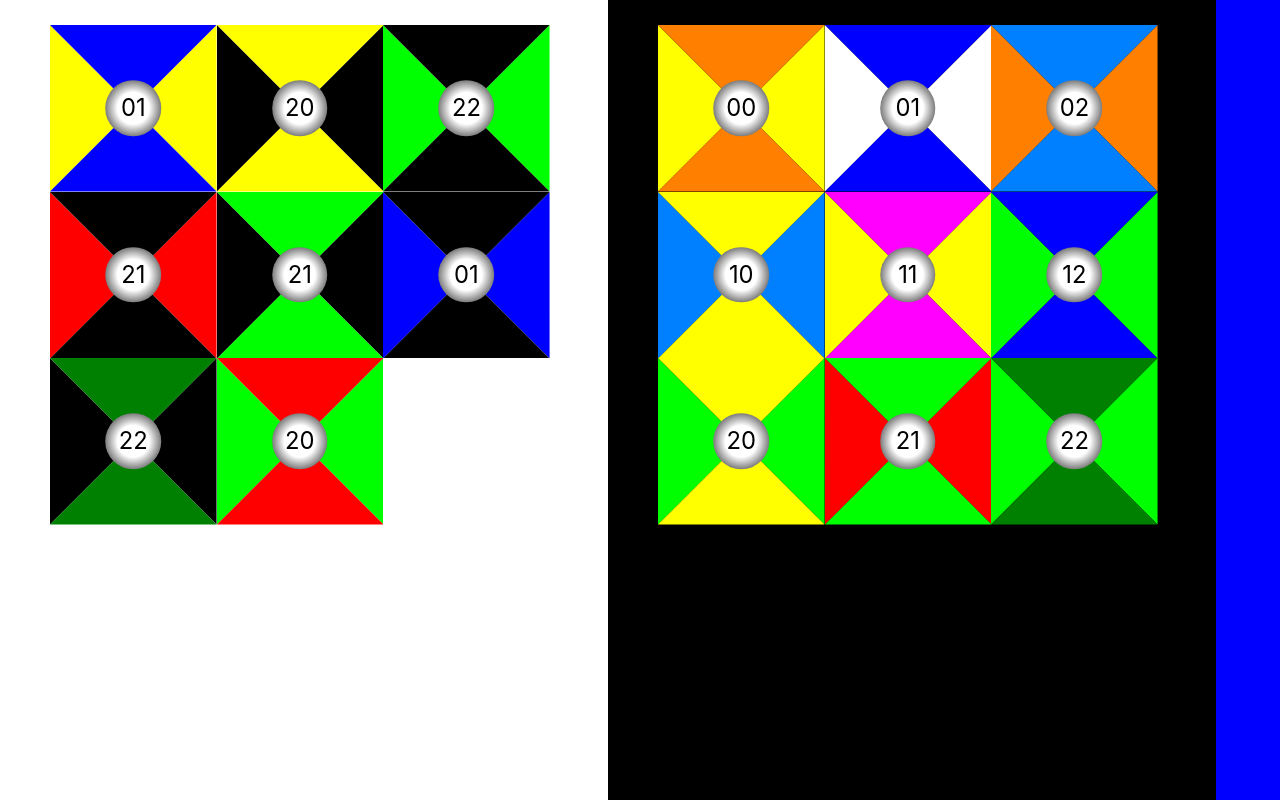
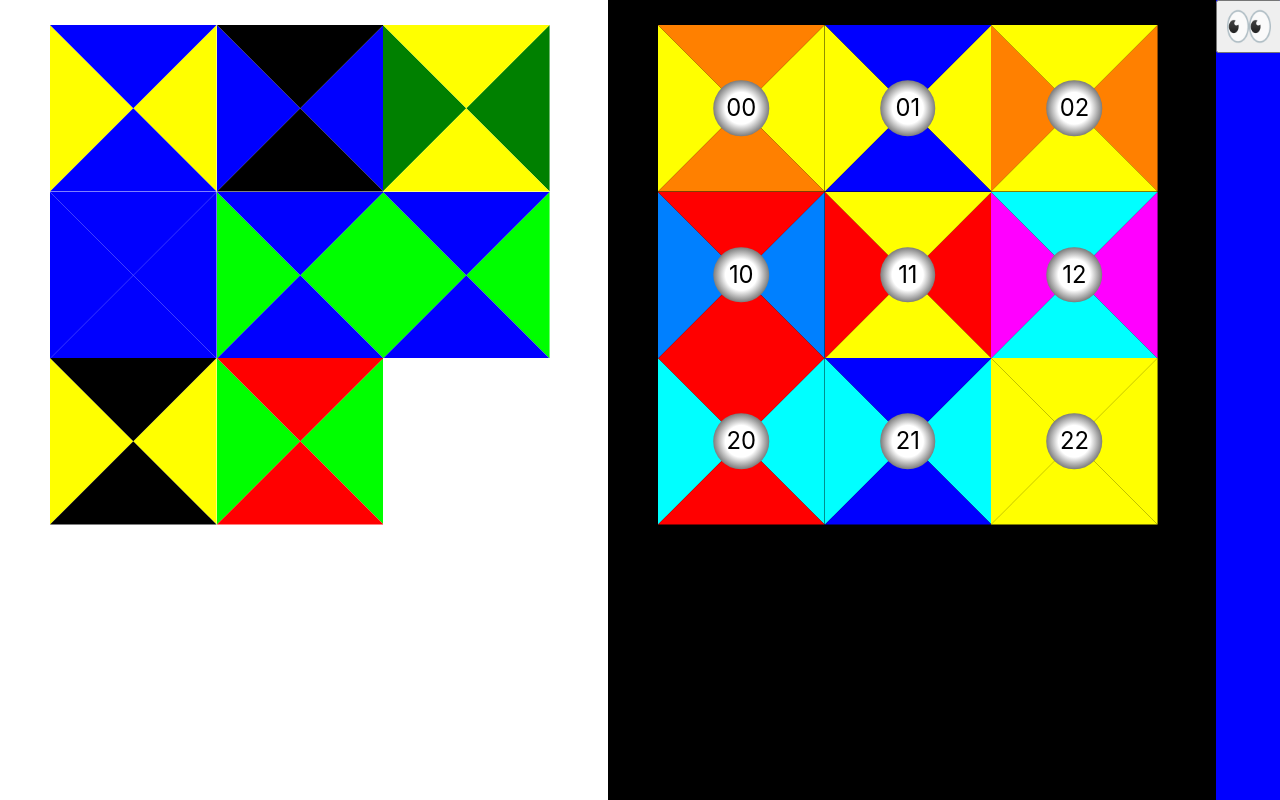
Before and after one commit to philbertani/ib01, a React (Create React App) app in the folder client/: page / in a window 1280 px wide. Built offline with nearby package versions, Linux system fonts and the light colour scheme.

Commit message:
keeping track of merged cells that match target board

```diff
--- a/client/src/Menu.js
+++ b/client/src/Menu.js
@@ -1,11 +1,15 @@
 import React from "react";
 import {useStore} from "react-redux";
 
-export default function Menu({style}) {
+export default function Menu({props,style}) {
+  const {setShowHints, mech} = props;
 
   const styleFinal = {...style};
   styleFinal.backgroundColor = "rgba(0,0,255,1)";
 
-  return <div style={styleFinal}></div>
-
+  return (
+    <div style={styleFinal}>
+      <button style={{fontSize:"1em"}} onClick={ev=>{setShowHints(prev=>!prev)}}>👀</button>
+    </div>
+  )
 }
--- a/client/src/WindowManager.js
+++ b/client/src/WindowManager.js
@@ -15,6 +15,10 @@ export default function WindowManager( {mainScreenRef} ) {
 
   const ws = useWindowSize();
   const [fullScreen,setFullScreen] = React.useState(false);
+  const [showHints,setShowHints] = React.useState(false);
+
+  const [numMatches,setNumMatches] = React.useState(0);
+  const matchesRef = React.useRef([]);
 
   React.useEffect( ()=>{
 
@@ -52,15 +56,19 @@ export default function WindowManager( {mainScreenRef} ) {
 
   },[mainScreenRef, fullScreen]);
 
+  const props = {
+    mech, ws, showHints, setShowHints, matchesRef, numMatches, setNumMatches
+  }
+
   if (ws.dimData) {
 
     //console.log("pixel ratio",window.devicePixelRatio); //we dont need this yet
 
     return (
       <div>
-        <Menu style={ws.dimData.menu} />
-        <TargetBoard mech={mech} style={ws.dimData.board} />
-        <PlaySpace mech={mech} style={ws.dimData.play} />
+        <Menu props={props} style={ws.dimData.menu} />
+        <TargetBoard props={props} style={ws.dimData.board} />
+        <PlaySpace props={props} style={ws.dimData.play} />
       </div>
     );
   }
--- a/client/src/game/Mechanics.js
+++ b/client/src/game/Mechanics.js
@@ -3,10 +3,18 @@ export default class Mechanics {
   playSpaceBoard;
 
   primaryColors = [
+    //trying to control relative frequencies by having multiple instances of some colors
+    [255, 0, 0],
+    [255, 0, 0],
     [255, 0, 0],
     [0, 255, 0],
+    [0, 255, 0],
+    [0, 255, 0],
+    [0, 0, 255],
+    [0, 0, 255],
     [0, 0, 255],
     [0,0,0],
+    [255,255,0],
     [255,255,0],
     [0,127.5,0]
 
@@ -53,6 +61,7 @@ export default class Mechanics {
     style.borderRadius = "50%";
     style.fontSize = cellWidth/7;
     style.background = "radial-gradient(white 40%,black)";
+    style.zIndex = 10000;
     return style;
   }
 
--- a/client/src/game/PlaySpace.js
+++ b/client/src/game/PlaySpace.js
@@ -3,18 +3,19 @@ import * as SVGTRI from "./SvgTriangles";
 import {useStore} from "react-redux";
 import { useWindowSize } from "../uiHooks";
 
-export default function PlaySpace({mech, style}) {
+export default function PlaySpace({props, style}) {
+  const { mech, showHints, matchesRef, setNumMatches } = props;
 
   const ws = useWindowSize();
-  const {isTouchDevice} = ws;
+  const { isTouchDevice } = ws;
 
   const boardInfo = mech.boardInfo;
-  const {cellDivisor,spacingDivisor} = mech.boardInfo;
+  const { cellDivisor, spacingDivisor } = mech.boardInfo;
 
-  const styleFinal = {...style};
+  const styleFinal = { ...style };
 
-  const cellWidth = styleFinal.width/cellDivisor;
-  const margin = .3*cellWidth;
+  const cellWidth = styleFinal.width / cellDivisor;
+  const margin = 0.3 * cellWidth;
   const spacing = styleFinal.width / spacingDivisor;
 
   styleFinal.backgroundColor = "rgba(0,0,0,0)";
@@ -28,7 +29,6 @@ export default function PlaySpace({mech, style}) {
   const [moveCell, setMoveCell] = React.useState({});
   const [mergeCell, setMergeCell] = React.useState({});
 
-
   const computeSourcesRef = React.useRef(true);
   const orderRef = React.useRef();
   const cellsRef = React.useRef();
@@ -41,9 +41,10 @@ export default function PlaySpace({mech, style}) {
   const numMovesRef = React.useRef(0);
   const nearestCellRef = React.useRef({});
 
+  //console.log('sr', selectedRef.current, selectedRef.current.length);
+
   //i dont trust react usestate for this:
   if (computeSourcesRef.current) {
-
     console.log("compute sources", boardInfo);
     //have an object that points from a target square to its 2 sources
     const sources = Array.from(Array(mech.boardInfo.rows), () =>
@@ -105,15 +106,14 @@ export default function PlaySpace({mech, style}) {
   },[displayMerge]);
   */
 
-  React.useEffect(()=>{
-
+  React.useEffect(() => {
     //this is getting called multiple times - prevent with boolean
     //we have to call for this from server for multi player
     const board = [];
 
-    const playSpaceBoard = mech.playSpaceBoard;  //keep track of the colors in each cell here
-    const N = boardInfo.rows*boardInfo.cols;
-    const M = Math.trunc(N/2);
+    const playSpaceBoard = mech.playSpaceBoard; //keep track of the colors in each cell here
+    const N = boardInfo.rows * boardInfo.cols;
+    const M = Math.trunc(N / 2);
 
     const order = orderRef.current;
     const cells = cellsRef.current;
@@ -126,83 +126,99 @@ export default function PlaySpace({mech, style}) {
     let checkMerge = false;
 
     let selectedRow, selectedCol, newTop, newLeft;
-    if ( selectedRef.current.length === 1) {
+    if (selectedRef.current.length === 1) {
       checkSelected = true;
       selectedRow = moveCell.row;
       selectedCol = moveCell.col;
-      newTop = moveCell.y - cellWidth/2;
-      newLeft = moveCell.x - cellWidth/2;
+      newTop = moveCell.y - cellWidth / 2;
+      newLeft = moveCell.x - cellWidth / 2;
       if (isTouchDevice) {
-        newTop -= cellWidth/1.8;
+        newTop -= cellWidth / 1.8;
 
-        if (numMovesRef.current===1) {
+        if (numMovesRef.current === 1) {
           //newTop -= cellWidth/20;
         }
       }
-    }
-
-    else if ( selectedRef.current.length ===2) {
+    } else if (selectedRef.current.length === 2) {
       checkMerge = true;
       selectedRow = moveCell.row;
       selectedCol = moveCell.col;
       newTop = mergeCell.y;
-      newLeft =  mergeCell.x;
+      newLeft = mergeCell.x;
     }
 
-
-    for (let i=0; i<order.length; i++) {
-
+    for (let i = 0; i < order.length; i++) {
       const index = order[i];
 
-      const {cell,row,col} = mech.linearTo2d(cells[index]);
-      const {cell:cellx,row:outRow,col:outCol} = mech.linearTo2d(cellOrder[i]);
-      const {cell:celly,row:outRow2,col:outCol2} = mech.linearTo2d(cellOrder[M+i]);
+      const { cell, row, col } = mech.linearTo2d(cells[index]);
+      const {
+        cell: cellx,
+        row: outRow,
+        col: outCol,
+      } = mech.linearTo2d(cellOrder[i]);
+      const {
+        cell: celly,
+        row: outRow2,
+        col: outCol2,
+      } = mech.linearTo2d(cellOrder[M + i]);
 
       //console.log(i,cellOrder[i],cellOrder[i*2],outRow,outCol,outRow2,outCol2);
 
-      const [p1,p2] = [cell[2],cell[3]];
+      const [p1, p2] = [cell[2], cell[3]];
 
-      const prim1a = mech.vecToRGB( mech.primaryColors[p1[0]] );
-      const prim1b = mech.vecToRGB( mech.primaryColors[p1[1]] );
+      const prim1a = mech.vecToRGB(mech.primaryColors[p1[0]]);
+      const prim1b = mech.vecToRGB(mech.primaryColors[p1[1]]);
 
-      const prim2a = mech.vecToRGB( mech.primaryColors[p2[0]] );
-      const prim2b = mech.vecToRGB( mech.primaryColors[p2[1]] );
+      const prim2a = mech.vecToRGB(mech.primaryColors[p2[0]]);
+      const prim2b = mech.vecToRGB(mech.primaryColors[p2[1]]);
 
       //we need these for the final comparison versus the target cells
       //colors are always specified as: [horizontal,vertical]
-      playSpaceBoard[outRow][outCol] = {target:[row,col],prim:[p1[0],p2[0]]};
-      playSpaceBoard[outRow2][outCol2] = {target:[row,col],prim:[p1[1],p2[1]]};
+      playSpaceBoard[outRow][outCol] = {
+        target: [row, col],
+        prim: [p1[0], p2[0]],
+      };
+      playSpaceBoard[outRow2][outCol2] = {
+        target: [row, col],
+        prim: [p1[1], p2[1]],
+      };
 
-      sources[row][col] = [[outRow,outCol],[outRow2,outCol2]];
+      sources[row][col] = [
+        [outRow, outCol],
+        [outRow2, outCol2],
+      ];
 
-      const newStyle1={
-        position:"absolute", width:cellWidth,
-        left: margin+spacing*outCol,
-        top: margin/2+spacing*outRow,
-        height: cellWidth
+      const newStyle1 = {
+        position: "absolute",
+        width: cellWidth,
+        left: margin + spacing * outCol,
+        top: margin / 2 + spacing * outRow,
+        height: cellWidth,
+      };
+
+      const newStyle2 = {
+        position: "absolute",
+        width: cellWidth,
+        left: margin + spacing * outCol2,
+        top: margin / 2 + spacing * outRow2,
+        height: cellWidth,
+      };
+
+      const debugStyle1 = mech.setDebugStyle(newStyle1, cellWidth);
+      const debugStyle2 = mech.setDebugStyle(newStyle2, cellWidth);
+
+      const overlayStyle1 = mech.setOverlayStyle(newStyle1, cellWidth);
+      const overlayStyle2 = mech.setOverlayStyle(newStyle2, cellWidth);
+
+      const mbm = "lighten";
+      if (checkSelected || checkMerge) {
+        //newStyle1.opacity = .5; //opacity messes up the colors, mix-blend-mode fixes all
+        newStyle1.mixBlendMode = mbm;
+        newStyle2.mixBlendMode = mbm;
       }
 
-      const newStyle2={
-        position:"absolute", width:cellWidth,
-        left: margin+spacing*outCol2,
-        top: margin/2+spacing*outRow2,
-        height: cellWidth
-      }
-
-      const debugStyle1 = mech.setDebugStyle(newStyle1,cellWidth);
-      const debugStyle2 = mech.setDebugStyle(newStyle2,cellWidth);
-
-      const overlayStyle1 = mech.setOverlayStyle(newStyle1,cellWidth);
-      const overlayStyle2 = mech.setOverlayStyle(newStyle2,cellWidth);
-
       if (checkSelected || checkMerge) {
-        //newStyle1.opacity = .5; //opacity messes up the colors, mix-blend-mode fixes all
-        newStyle1.mixBlendMode = "lighten"; //"screen"; //"difference";
-        newStyle2.mixBlendMode = "lighten"; //"screen"; //"difference";
-      }
-
-      if (checkSelected || checkMerge ) {
-        if ( outRow == selectedRow && outCol == selectedCol) {
+        if (outRow == selectedRow && outCol == selectedCol) {
           newStyle1.top = newTop;
           newStyle1.left = newLeft;
           newStyle1.zIndex = 1000;
@@ -231,12 +247,29 @@ export default function PlaySpace({mech, style}) {
         ></div>
       );
 
-      board.push(
-        <div key={"tileAdebug"+row.toString()+col.toString()} style={debugStyle1}>{row}{col}</div>
-      )
+      if (showHints) {
+        board.push(
+          <div
+            key={"tileAdebug" + row.toString() + col.toString()}
+            style={debugStyle1}
+          >
+            {row}
+            {col}
+          </div>
+        );
+        board.push(
+          <div
+            key={"tileBdebug" + row.toString() + col.toString()}
+            style={debugStyle2}
+          >
+            {row}
+            {col}
+          </div>
+        );
+      }
 
       if (checkSelected || checkMerge) {
-        if ( outRow2 == selectedRow && outCol2 == selectedCol) {
+        if (outRow2 == selectedRow && outCol2 == selectedCol) {
           newStyle2.top = newTop;
           newStyle2.left = newLeft;
           newStyle2.zIndex = 1000;
@@ -264,19 +297,13 @@ export default function PlaySpace({mech, style}) {
           style={overlayStyle2}
         ></div>
       );
-
-      board.push(
-        <div key={"tileBdebug"+row.toString()+col.toString()} style={debugStyle2}>{row}{col}</div>
-      )
-
     }
 
     mech.sources = sources;
     setNewBoard(board);
     setDebug(debug);
 
-  },[cellWidth, boardInfo, displayOverlay, moveCell, mergeCell])  //React suggestions ususally cause infinite rerendering hell - resist!
-
+  }, [cellWidth, boardInfo, displayOverlay, moveCell, mergeCell, showHints]); //React suggestions ususally cause infinite rerendering hell - resist!
 
   function whichCell(x, y, moveFlag = false) {
     for (let row = 0; row < boardInfo.rows; row++) {
@@ -290,7 +317,6 @@ export default function PlaySpace({mech, style}) {
           y > rect.top &&
           y < rect.bottom
         ) {
-
           //console.log("found it", cellInfo, moveCell);
 
           const [row, col] = [
@@ -314,36 +340,67 @@ export default function PlaySpace({mech, style}) {
     return [null, false];
   }
 
+  function checkMergedCells(cells) {
+
+    //there is some weird memory leak here
+    //cells has 2 elements but shows as 1 element array sometimes
+
+    //cells should have 2 elements;
+    if (cells.length !== 2) return;
+
+    const [cell1, cell2] = cells;
+
+    const boardCell1 = mech.playSpaceBoard[cell1.row][cell1.col];
+    const boardCell2 = mech.playSpaceBoard[cell2.row][cell2.col];
+
+    const target1 = boardCell1.target;
+    const target2 = boardCell2.target;
+
+    console.log("checking merge", target1, target2);
+
+    //stupid mixing {row,col} with [row,col]
+    if (target1[0] === target2[0] && target1[1] === target2[1]) {
+      console.log("found a fucking match, yehh", target1);
+
+      matchesRef.current.push( { row: target1[0], col: target1[1] }  );
+      setNumMatches(prev=>prev+1);
+
+      return true;
+    }
+
+    return false;
+  }
 
   function checkCell(ev) {
-
     ev.preventDefault();
 
     const [x, y] = [ev.clientX, ev.clientY];
     console.log(x, y);
 
-
-    if ( selectedRef.current.length === 1) {
+    if (selectedRef.current.length === 1) {
       //we have clicked while moving a cell - get the nearest cell and
       //overlay it exactly
-      const [cellInfo, found, rect] = whichCell(x,y, true);
+      const [cellInfo, found, rect] = whichCell(x, y, true);
       if (found) {
         const [row2, col2] = [
           parseFloat(cellInfo.id.substring(0, 1)),
           parseFloat(cellInfo.id.substring(1, 2)),
         ];
 
-        const {row,col} = selectedRef.current[0];
+        const { row, col } = selectedRef.current[0];
 
-        console.log('attempting merge',row,col,rect);
-        setMergeCell({row2,col2,x:rect.left,y:rect.top});
-        selectedRef.current.push({row2,col2});
+        console.log("attempting merge", row, col, rect, selectedRef.current);
+        setMergeCell({ row2, col2, x: rect.left, y: rect.top });
+
+        console.log("adding to array", selectedRef.current);
+        selectedRef.current.push({ row: row2, col: col2 });
+
+        const foundMatch = checkMergedCells(selectedRef.current);
 
         return;
       }
-    }
-
-    else if ( selectedRef.current.length === 2) {
+    } else if (selectedRef.current.length === 2) {
+      console.log("popping", selectedRef.current);
       setMergeCell({});
       selectedRef.current.pop(); //get rid of the underlying one
     }
@@ -367,7 +424,7 @@ export default function PlaySpace({mech, style}) {
         if (selectedRow === row && selectedCol === col) {
           //we have clicked back in the original box so put it back
           setMoveCell({});
-          selectedRef.current.length = 0;
+          selectedRef.current = [];
           numMovesRef.current = 0;
         }
       } else {
@@ -376,6 +433,9 @@ export default function PlaySpace({mech, style}) {
         numMovesRef.current = 1;
         savedStyleRef.current = { ...style };
         selectedRef.current.push({ row, col });
+
+        console.log("just added to array", selectedRef.current);
+
         nearestCellRef.current = {};
         setMergeCell({});
 
@@ -386,44 +446,41 @@ export default function PlaySpace({mech, style}) {
 
   function processTouch(ev) {
     ev.preventDefault();
-    if (ev.type==="touchend") {
+    if (ev.type === "touchend") {
       //checkCell(ev,{x,y,type:"start"})
       return;
     }
     const tch = ev.touches[0];
-    const [x,y] = [tch.clientX, tch.clientY];
+    const [x, y] = [tch.clientX, tch.clientY];
 
-    if ( ev.type==="touchstart" ) {
-      checkCell(ev,{x,y});
-    }
-
-    else {
-      moveCellFunc(ev,{x,y});
+    if (ev.type === "touchstart") {
+      checkCell(ev, { x, y });
+    } else {
+      moveCellFunc(ev, { x, y });
     }
   }
 
-  function moveCellFunc(ev,touch=null) {
-    if  (selectedRef.current.length === 1) {
-      let [x,y] = [ev.clientX, ev.clientY];
-      if (touch) [x,y] = [touch.x,touch.y];
+  function moveCellFunc(ev, touch = null) {
+    if (selectedRef.current.length === 1) {
+      let [x, y] = [ev.clientX, ev.clientY];
+      if (touch) [x, y] = [touch.x, touch.y];
 
-      const {row,col} = selectedRef.current[0];
-      numMovesRef.current ++;
+      const { row, col } = selectedRef.current[0];
+      numMovesRef.current++;
 
       //for touch the div floats above the finger so we want
       //to know what div the moving div is closest to so subtract off
       //that amount that it floats above the finger
-      const [cellInfo,found, rect] = whichCell(x,y, true);
+      const [cellInfo, found, rect] = whichCell(x, y, true);
 
       if (found) {
         nearestCellRef.current = cellInfo;
-      }
-      else {
+      } else {
         nearestCellRef.current = null;
       }
 
       //console.log("moving",nearestCellRef.current);
-      setMoveCell({row,col,x,y})
+      setMoveCell({ row, col, x, y });
     }
   }
 
@@ -433,16 +490,15 @@ export default function PlaySpace({mech, style}) {
         onClick={(ev) => {
           checkCell(ev);
         }}
-        onMouseMove={ ev=> {
+        onMouseMove={(ev) => {
           moveCellFunc(ev);
         }}
-        onTouchMove={ ev=> {
+        onTouchMove={(ev) => {
           processTouch(ev);
         }}
-        onTouchStart={ ev=> {
+        onTouchStart={(ev) => {
           processTouch(ev);
         }}
-
         style={styleFinal}
       >
         {newBoard}
@@ -451,7 +507,6 @@ export default function PlaySpace({mech, style}) {
       <div style={{ position: "absolute", color: "white", zIndex: 100 }}>
         {debug}
       </div>
-
     </div>
   );
 }
--- a/client/src/game/TargetBoard.js
+++ b/client/src/game/TargetBoard.js
@@ -2,7 +2,10 @@ import React from "react";
 import * as SVGTRI from "./SvgTriangles";
 import {useStore} from "react-redux";
 
-export default function TargetBoard({mech, style}) {
+export default function TargetBoard({props, style}) {
+
+  const {mech, matchesRef, numMatches} = props;
+
   const boardInfo = mech.boardInfo;
   const { cellDivisor, spacingDivisor } = mech.boardInfo;
 
@@ -39,6 +42,16 @@ export default function TargetBoard({mech, style}) {
 
       const debugStyle = mech.setDebugStyle(newStyle, cellWidth);
 
+      console.log('zzzzzzzzzzzzzzzzzz',matchesRef.current);
+      for (let i=0; i<matchesRef.current.length; i++) {
+        const match = matchesRef.current[i];
+        if (row === match.row && col === match.col) {
+          newStyle.border = "10px solid white";
+          break;
+        }
+      }
+
+
       board.push(
         <div key={"tile" + row.toString() + col.toString()} style={newStyle}>
           <SVGTRI.Left boardDims={styleFinal} color={color1} />
@@ -57,7 +70,7 @@ export default function TargetBoard({mech, style}) {
     }, board);
 
     setNewBoard(board);
-  }, [cellWidth, boardInfo]); //React suggestions ususally cause infinite rerendering hell - resist!
+  }, [cellWidth, boardInfo, numMatches]); //React suggestions ususally cause infinite rerendering hell - resist!
 
   return <div style={styleFinal}>{newBoard}</div>;
 }
```
